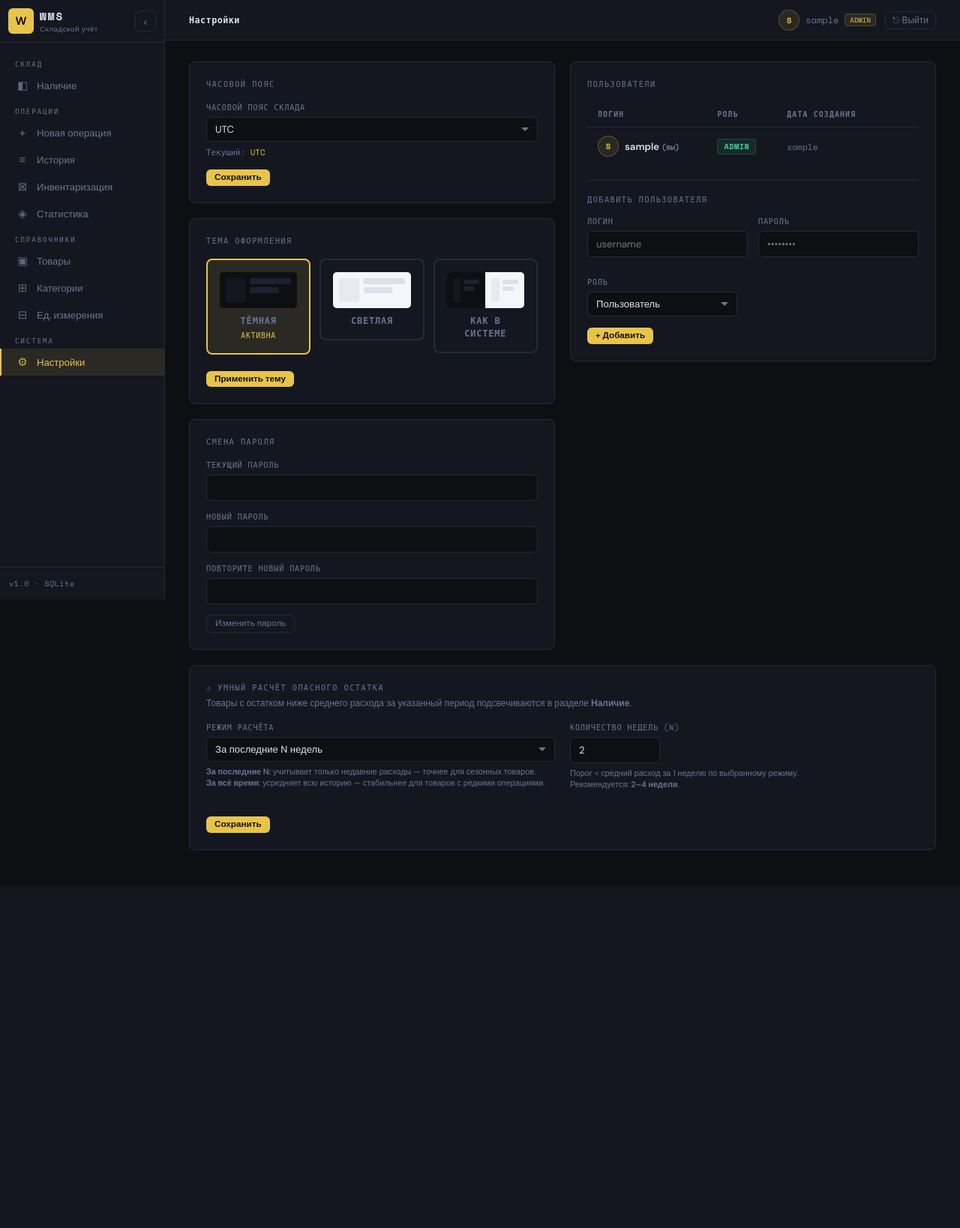
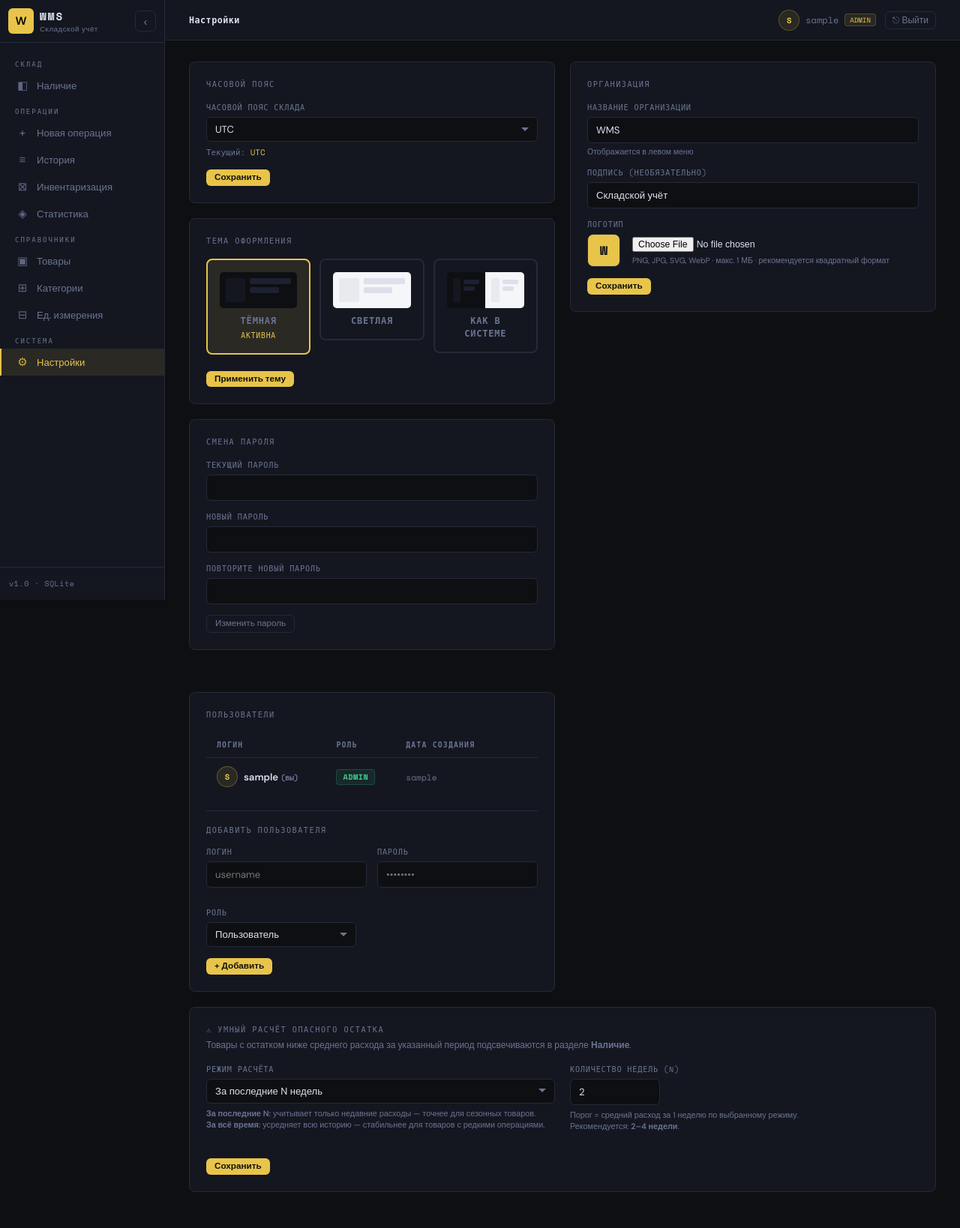
Before and after one commit to michaeldupchak-source/SKLAD, a Flask app: page /settings in a window 1280 px wide. Shown: the whole page at 75% size. Before the commit the page ends 1182 px from the top, so only its background shows below. Run offline with Flask 3, Linux system fonts and the light colour scheme; a user stored in the database is signed in; data comes from the database, SQL or seed files in the repository; data that the repository does not hold is empty; some libraries are stand-ins or nearby versions.

Commit message:
feat: org branding — name, subtitle and logo in sidebar
Backend (app.py):
- UPLOAD_FOLDER = static/uploads/, created on startup
- New settings action 'branding': saves org_name, org_subtitle,
  handles logo file upload (png/jpg/gif/webp/svg)
- New settings action 'delete_logo': removes file + clears setting
- Route /uploads/<filename> (uploaded_file) to serve logo files
- inject_globals() now passes org_name, org_subtitle, org_logo_url
  to every template

Templates:
- base.html: sidebar logo now uses org_logo_url (img) or first
  letter of org_name as fallback; shows org_name + org_subtitle
- settings.html: new 'Организация' card (admin only) with:
  - org_name and org_subtitle text inputs
  - logo upload with live preview before save
  - delete logo button (styled WMS confirm dialog)

```diff
--- a/app.py
+++ b/app.py
@@ -9,7 +9,7 @@
 from datetime import datetime, timedelta, timezone
 from sqlite3 import IntegrityError
 from zoneinfo import ZoneInfo, ZoneInfoNotFoundError
-from flask import Flask, render_template, request, redirect, url_for, g, flash
+from flask import Flask, render_template, request, redirect, url_for, g, flash, send_from_directory
 from flask_login import (LoginManager, UserMixin,
                          login_user, logout_user, current_user)
 from flask_wtf.csrf import CSRFProtect
@@ -28,6 +28,9 @@
 
 csrf = CSRFProtect(app)
 DB_PATH = os.path.join(os.path.dirname(os.path.abspath(__file__)), "warehouse.db")
+UPLOAD_FOLDER = os.path.join(os.path.dirname(os.path.abspath(__file__)), "static", "uploads")
+os.makedirs(UPLOAD_FOLDER, exist_ok=True)
+ALLOWED_LOGO_EXT = {'png', 'jpg', 'jpeg', 'gif', 'webp', 'svg'}
 
 login_manager = LoginManager(app)
 login_manager.login_view = 'login'
@@ -258,10 +261,21 @@
 # ── Context processor ──────────────────────────────────────
 @app.context_processor
 def inject_globals():
-    return dict(app_tz=get_setting('timezone', 'UTC'))
+    org_logo = get_setting('org_logo')
+    org_logo_url = url_for('uploaded_file', filename=org_logo) if org_logo else None
+    return dict(
+        app_tz=get_setting('timezone', 'UTC'),
+        org_name=get_setting('org_name', 'WMS'),
+        org_subtitle=get_setting('org_subtitle', 'Складской учёт'),
+        org_logo_url=org_logo_url,
+    )
 
 # ── Auth guard (replaces @login_required on every route) ───
-PUBLIC = {'login', 'setup', 'static'}
+PUBLIC = {'login', 'setup', 'static', 'uploaded_file'}
+
+@app.route('/uploads/<path:filename>')
+def uploaded_file(filename):
+    return send_from_directory(UPLOAD_FOLDER, filename)
 
 @app.before_request
 def check_auth():
@@ -381,6 +395,37 @@
             db.commit()
             flash('Часовой пояс сохранён')
 
+        elif action == 'branding' and current_user.role == 'admin':
+            org_name     = request.form.get('org_name', '').strip()
+            org_subtitle = request.form.get('org_subtitle', '').strip()
+            set_setting(db, 'org_name',     org_name     or 'WMS')
+            set_setting(db, 'org_subtitle', org_subtitle or 'Складской учёт')
+            logo_file = request.files.get('org_logo')
+            if logo_file and logo_file.filename:
+                ext = logo_file.filename.rsplit('.', 1)[-1].lower()
+                if ext in ALLOWED_LOGO_EXT:
+                    old = get_setting('org_logo')
+                    if old:
+                        try: os.remove(os.path.join(UPLOAD_FOLDER, old))
+                        except OSError: pass
+                    filename = f'org_logo.{ext}'
+                    logo_file.save(os.path.join(UPLOAD_FOLDER, filename))
+                    set_setting(db, 'org_logo', filename)
+                else:
+                    flash('Недопустимый формат (допустимы: png, jpg, gif, webp, svg)')
+                    return redirect(url_for('settings'))
+            db.commit()
+            flash('Настройки организации сохранены')
+
+        elif action == 'delete_logo' and current_user.role == 'admin':
+            old = get_setting('org_logo')
+            if old:
+                try: os.remove(os.path.join(UPLOAD_FOLDER, old))
+                except OSError: pass
+                set_setting(db, 'org_logo', '')
+                db.commit()
+            flash('Логотип удалён')
+
         elif action == 'theme':
             theme = request.form.get('theme', 'system')
             if theme in ('dark', 'light', 'system'):
@@ -463,6 +508,9 @@
         current_theme=user_theme,
         danger_mode=danger_mode,
         danger_weeks=int(danger_weeks),
+        s_org_name=get_setting('org_name', 'WMS'),
+        s_org_subtitle=get_setting('org_subtitle', 'Складской учёт'),
+        s_org_logo=get_setting('org_logo'),
     )
 
 
--- a/templates/base.html
+++ b/templates/base.html
@@ -739,10 +739,17 @@
 <aside class="sidebar" :class="{ collapsed: collapsed }">
   <div class="sidebar-logo">
     <div class="logo-badge">
-      <div class="logo-icon">W</div>
+      <div class="logo-icon" style="overflow:hidden;padding:{% if org_logo_url %}0{% else %}inherit{% endif %}">
+        {% if org_logo_url %}
+          <img src="{{ org_logo_url }}" alt="logo"
+               style="width:100%;height:100%;object-fit:cover;border-radius:5px;display:block">
+        {% else %}
+          {{ (org_name[0] if org_name else 'W') | upper }}
+        {% endif %}
+      </div>
       <div class="logo-text">
-        <div class="wms">WMS</div>
-        <div class="sub">Складской учёт</div>
+        <div class="wms">{{ org_name or 'WMS' }}</div>
+        <div class="sub">{{ org_subtitle or 'Складской учёт' }}</div>
       </div>
     </div>
     <button class="sidebar-toggle" @click="collapsed = !collapsed" :title="collapsed ? 'Развернуть' : 'Свернуть'">
--- a/templates/settings.html
+++ b/templates/settings.html
@@ -148,6 +148,69 @@
 
 <!-- Right column: Users (admin only) -->
 {% if current_user.role == 'admin' %}
+
+<!-- Branding -->
+<div class="card mb-20" style="margin-bottom:20px">
+  <div class="card-header" style="margin-bottom:16px">
+    <span class="card-title">Организация</span>
+  </div>
+  <form method="post" enctype="multipart/form-data">
+    <input type="hidden" name="csrf_token" value="{{ csrf_token() }}">
+    <input type="hidden" name="action" value="branding">
+
+    <div class="form-group">
+      <label>Название организации</label>
+      <input type="text" name="org_name" value="{{ s_org_name }}" placeholder="WMS" maxlength="40">
+      <div style="font-size:0.7rem;color:var(--text-muted);margin-top:5px">Отображается в левом меню</div>
+    </div>
+
+    <div class="form-group">
+      <label>Подпись (необязательно)</label>
+      <input type="text" name="org_subtitle" value="{{ s_org_subtitle }}" placeholder="Складской учёт" maxlength="40">
+    </div>
+
+    <div class="form-group">
+      <label>Логотип</label>
+      <!-- Preview -->
+      <div style="display:flex;align-items:center;gap:16px;margin-bottom:12px">
+        <div id="logo-preview-wrap" style="width:44px;height:44px;border-radius:8px;
+          background:var(--accent);display:flex;align-items:center;justify-content:center;
+          overflow:hidden;border:1px solid var(--border);flex-shrink:0">
+          {% if s_org_logo %}
+            <img id="logo-preview-img" src="{{ url_for('uploaded_file', filename=s_org_logo) }}"
+                 style="width:100%;height:100%;object-fit:cover" alt="logo">
+          {% else %}
+            <span id="logo-preview-letter"
+                  style="font-family:var(--mono);font-size:1.1rem;font-weight:700;color:#111">
+              {{ (s_org_name[0] if s_org_name else 'W') | upper }}
+            </span>
+          {% endif %}
+        </div>
+        <div style="flex:1">
+          <input type="file" name="org_logo" id="logo-file-input" accept=".png,.jpg,.jpeg,.gif,.webp,.svg"
+                 style="width:100%;font-size:0.82rem">
+          <div style="font-size:0.7rem;color:var(--text-muted);margin-top:5px">
+            PNG, JPG, SVG, WebP · макс. 1 МБ · рекомендуется квадратный формат
+          </div>
+        </div>
+      </div>
+      {% if s_org_logo %}
+      <form method="post" style="display:inline">
+        <input type="hidden" name="csrf_token" value="{{ csrf_token() }}">
+        <input type="hidden" name="action" value="delete_logo">
+        <button type="submit" class="btn btn-danger btn-xs"
+                data-confirm-message="Удалить логотип? Вместо него будет показана буква названия."
+                data-confirm-title="Удалить логотип?"
+                data-confirm-type="danger"
+                data-confirm-ok="Удалить">✕ Удалить логотип</button>
+      </form>
+      {% endif %}
+    </div>
+
+    <button type="submit" class="btn btn-primary btn-sm">Сохранить</button>
+  </form>
+</div>
+
 <div class="card mb-20">
   <div class="card-header" style="margin-bottom:16px">
     <span class="card-title">Пользователи</span>
@@ -280,5 +343,43 @@
     card.style.background  = 'var(--accent-dim)';
   });
 });
+
+// Live logo preview
+const logoInput = document.getElementById('logo-file-input');
+if (logoInput) {
+  logoInput.addEventListener('change', function() {
+    const file = this.files[0];
+    if (!file) return;
+    const wrap   = document.getElementById('logo-preview-wrap');
+    const letter = document.getElementById('logo-preview-letter');
+    const img    = document.getElementById('logo-preview-img');
+    const reader = new FileReader();
+    reader.onload = function(e) {
+      if (img) {
+        img.src = e.target.result;
+      } else {
+        // Replace letter with img
+        if (letter) letter.remove();
+        const newImg = document.createElement('img');
+        newImg.id = 'logo-preview-img';
+        newImg.style.cssText = 'width:100%;height:100%;object-fit:cover';
+        newImg.src = e.target.result;
+        wrap.appendChild(newImg);
+      }
+      wrap.style.background = 'transparent';
+      wrap.style.padding = '0';
+    };
+    reader.readAsDataURL(file);
+  });
+}
+
+// Update letter preview when org_name changes
+const orgNameInput = document.querySelector('input[name=org_name]');
+if (orgNameInput) {
+  orgNameInput.addEventListener('input', function() {
+    const letter = document.getElementById('logo-preview-letter');
+    if (letter) letter.textContent = (this.value[0] || 'W').toUpperCase();
+  });
+}
 </script>
 {% endblock %}
```
